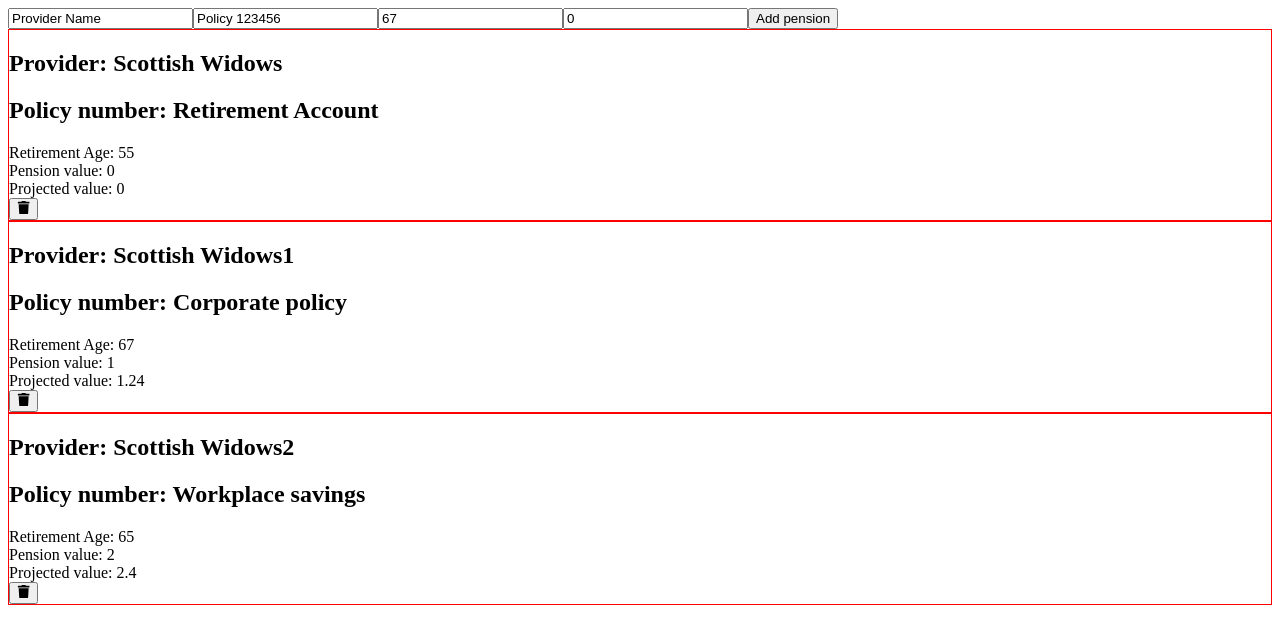
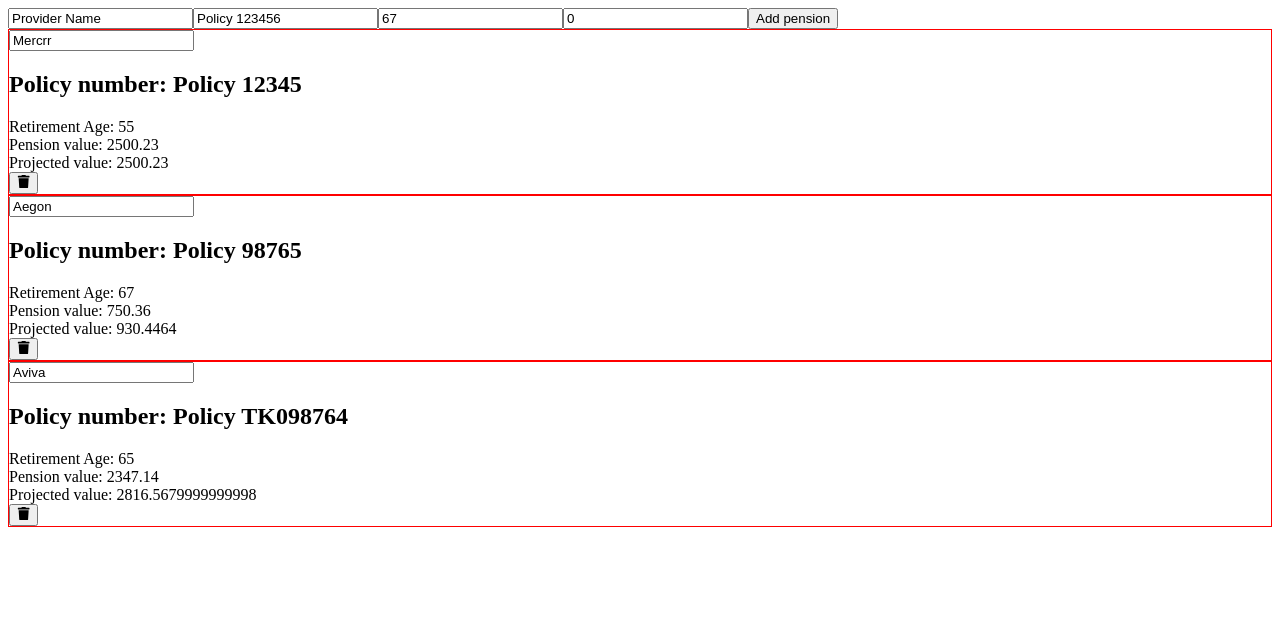
Before and after one commit to dtghub/Modeller, a React (Create React App) app: page / in a window 1280 px wide. Shown: the top 644 px of the page. Built offline with nearby package versions, Linux system fonts and the light colour scheme.

Commit message:
Refactoring to a better interface

```diff
--- a/src/Pension.js
+++ b/src/Pension.js
@@ -1,3 +1,4 @@
+import { useInput } from "./hooks";
 import CalculateProjectedValue from "./CalculateProjectedValue";
 import { FaTrash } from "react-icons/fa";
 import { usePensions } from "./PensionProvider";
@@ -5,10 +6,18 @@
 export default function Pension({ id, provider, policy, retirementAge, pensionValue }) {
   const { removePension } = usePensions();
   const myParams = {retirementAge, pensionValue};
+  const [providerName, resetProviderName] = useInput(provider);
   return (
     <section>
       <div style={{border:"1px solid red"}}>
-        <h1>Provider: {provider}</h1>
+        <form>
+          <input
+          {...providerName}
+          type="text"
+          placeholder="Pension company (e.g. Scottish Widows)"
+          required
+          />
+        </form>
         <h2>Policy number: {policy}</h2>
         <div>Retirement Age: {retirementAge}</div>
         <div>Pension value: {pensionValue}</div>
--- a/src/pension-details.json
+++ b/src/pension-details.json
@@ -1,23 +1,23 @@
 [
     {
       "id": "preset-one",
-      "provider": "Scottish Widows",
-      "policy": "Retirement Account",
+      "provider": "Mercrr",
+      "policy": "Policy 12345",
       "retirementAge": 55,
-      "pensionValue": 0
+      "pensionValue": 2500.23
     },
     {
       "id": "preset-two",
-      "provider": "Scottish Widows1",
-      "policy": "Corporate policy",
+      "provider": "Aegon",
+      "policy": "Policy 98765",
       "retirementAge": 67,
-      "pensionValue": 1
+      "pensionValue": 750.36
     },
     {
       "id": "preset-three",
-      "provider": "Scottish Widows2",
-      "policy": "Workplace savings",
+      "provider": "Aviva",
+      "policy": "Policy TK098764",
       "retirementAge": 65,
-      "pensionValue": 2
+      "pensionValue": 2347.14
     }
 ]
```
Also changed, not shown: ideasandplans.txt.
